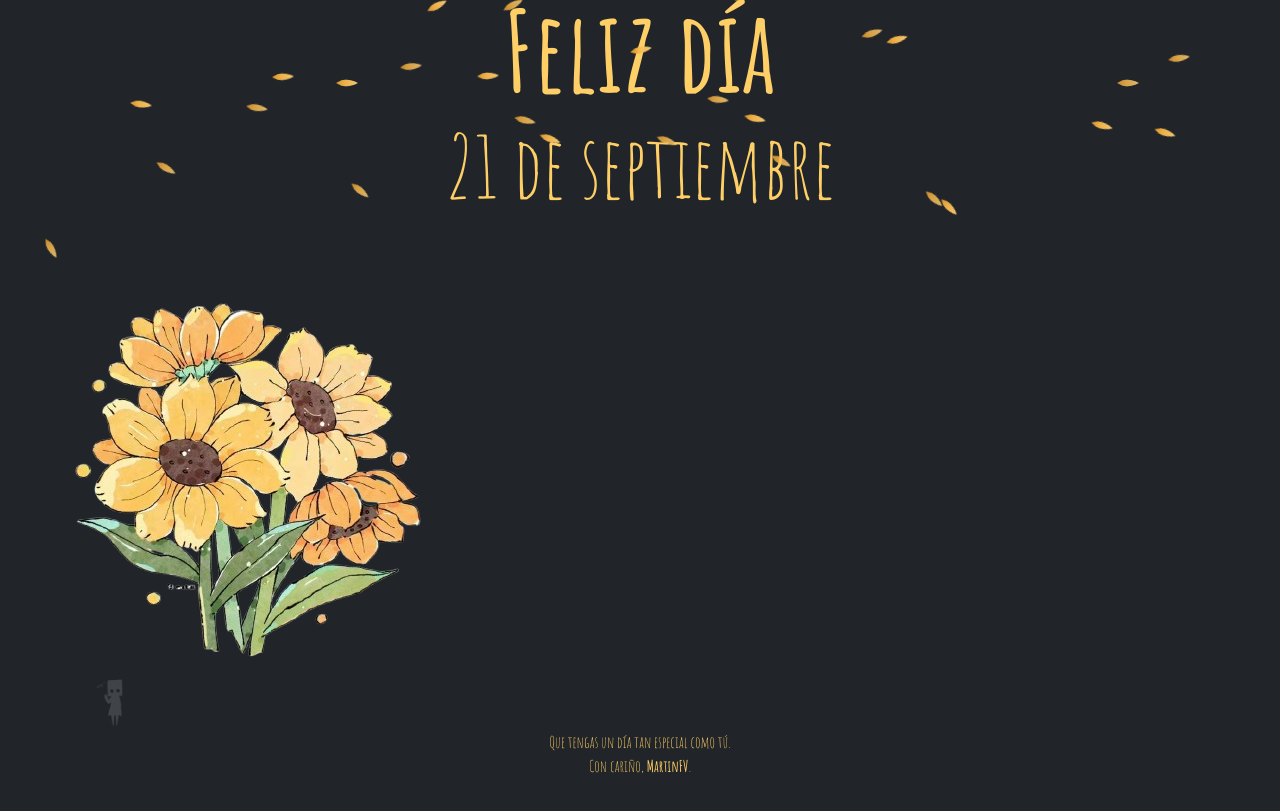
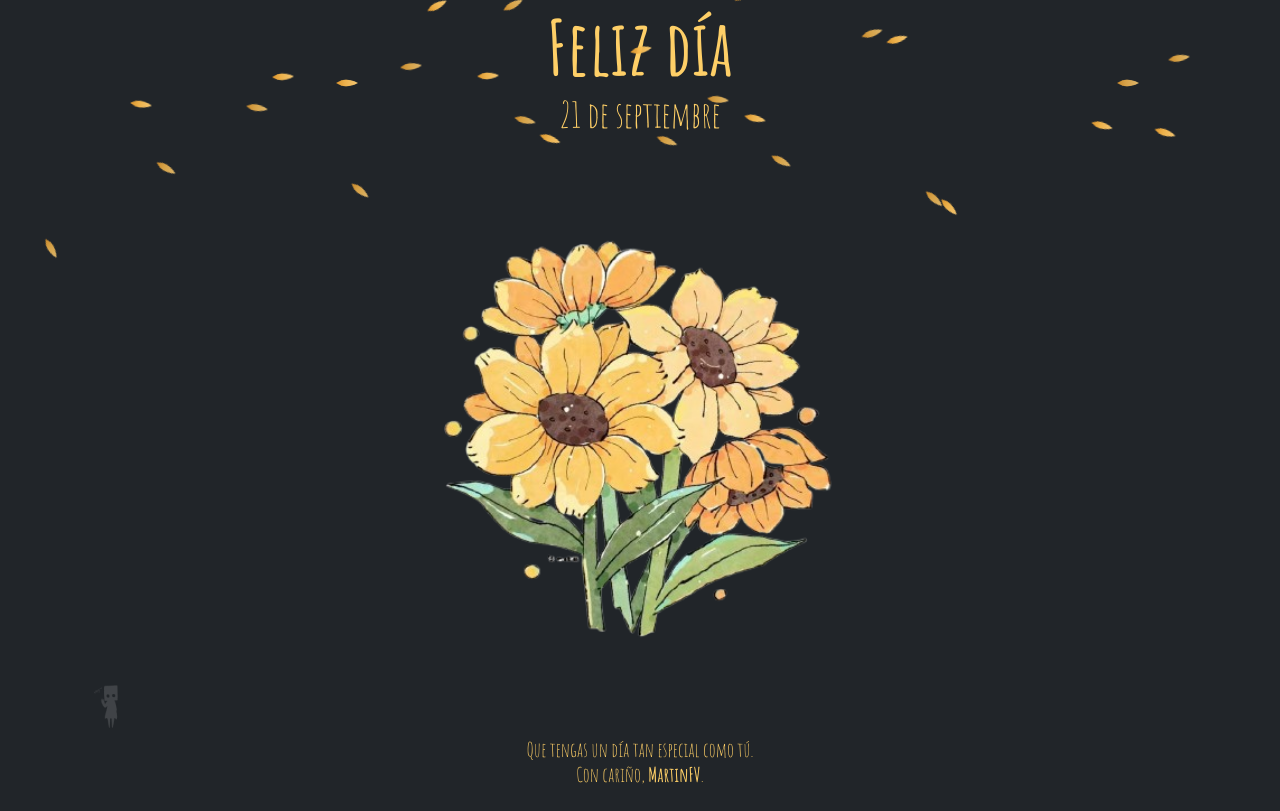
Before and after one commit to MartinFV-001/FlorA, a plain HTML site: page index.html in a window 1280 px wide. Drawn offline with nearby package versions, Linux system fonts and the light colour scheme.

Commit message:
Update styles.css
Modificaciones para el escalado en celular de las letras

```diff
--- a/styles.css
+++ b/styles.css
@@ -1,4 +1,4 @@
-/* Fuente solicitada */
+/* ====== Fuente solicitada ====== */
 .amatic-sc-regular {
   font-family: "Amatic SC", sans-serif;
   font-weight: 400;
@@ -10,76 +10,85 @@
   font-style: normal;
 }
 
-/* Color de texto */
-:root { --accent: rgb(254, 207, 103); }
+/* ====== Colores y layout base ====== */
+:root {
+  --accent: rgb(254, 207, 103);
+  /* Espaciado compacto entre bloques (header-main-footer) */
+  --gap-v: clamp(6px, 1.4vmin, 14px);
+}
+
+html, body { height: 100%; }
+body.bg-dark { background: #000; }
 .text-accent, .text-accent * { color: var(--accent); }
 
-body.bg-dark { background: #000; }
-
-/* Título y subtítulo */
-h1 {
-  line-height: .9;
-  letter-spacing: .5px;
-  font-size: 5rem;     /* grande en desktop */
+/* Página en columna con espacios MUY ajustados */
+.page {
+  min-height: 100svh;
+  display: flex;
+  flex-direction: column;
+  align-items: center;
+  justify-content: flex-start;
+  gap: var(--gap-v);
+  padding-block: clamp(8px, 1.6vmin, 18px);
+  padding-inline: clamp(10px, 3vmin, 28px);
 }
 
-header p {
-  font-size: 2.5rem;   /* subtítulo grande en desktop */
+/* ====== Título y subtítulo responsivos ====== */
+h1 {
+  line-height: .92;
+  letter-spacing: .5px;
+  /* Escala fluida: mínimo 32px, ideal con viewport, máximo 76px */
+  font-size: clamp(2rem, 6.2vw, 4.75rem);
+  margin: 0;
+}
+.sub {
+  /* 18px → 36px aprox. según viewport */
+  font-size: clamp(1.125rem, 2.8vw, 2.25rem);
+  margin-top: clamp(2px, .6vmin, 6px);
 }
 
-/* Imagen principal */
+/* ====== Imagen principal ====== */
+.content-center {
+  display: flex;
+  align-items: center;
+  justify-content: center;
+  /* separaciones arriba/abajo muy cortas */
+  margin-block: calc(var(--gap-v) * 0.6);
+}
+
 .hero-flowers {
-  max-width: min(92vw, 560px);
+  /* Ancho fluido y limitado */
+  width: clamp(220px, 62vw, 560px);
   height: auto;
   z-index: 3;
 }
 
-/* MONO en el fondo, pequeño y sutil */
+/* ====== Footer compacto ====== */
+footer {
+  font-size: clamp(0.95rem, 2.3vw, 1.25rem);
+  line-height: 1.25;
+  margin-bottom: clamp(6px, 1.4vmin, 12px);
+}
+
+/* ====== MONO en el fondo, pequeño y sutil ====== */
 .mono-bg {
   position: fixed;
   left: 5vw;
   bottom: 6vh;
-  width: clamp(100px, 10vw, 90px);
-  opacity: 0.14;        /* sutil */
+  width: clamp(64px, 9vw, 92px);
+  opacity: 0.14;
   user-select: none;
-  pointer-events: none; /* no bloquea clics */
-  z-index: 1;           /* detrás de pétalos y contenido */
+  pointer-events: none;
+  z-index: 0; /* por detrás de pétalos y contenido */
   filter: brightness(1) contrast(1.05);
 }
 
-/* Preferencias de usuario: reducir movimiento */
+/* ====== Accesibilidad: reducir movimiento ====== */
 @media (prefers-reduced-motion: reduce) {
   .petal-field .petal { animation: none !important; }
 }
 
-/* Centrado absoluto en pantallas pequeñas */
-/* Asegura altura usable y scroll en móvil */
-html, body { height: 100%; }
-
-/* Usar la “small viewport unit” para iOS/Android */
-@media (max-width: 768px) {
-  body {
-    display: flex;
-    flex-direction: column;
-    min-height: 100svh;   /* evita recortes por barras del navegador */
-  }
-  main {
-    flex: 1;              /* ocupa el espacio libre */
-    display: flex;
-    justify-content: center;
-    align-items: center;  /* centra flores vertical y horizontal */
-  }
+/* ====== Ajustes finos para móviles muy estrechos ====== */
+@media (max-width: 360px) {
+  .hero-flowers { width: clamp(200px, 70vw, 520px); }
 }
-
-/* La animación no debe generar scrollbars */
-.petal-field { overflow: hidden; }
-
-
-  /* Ajuste de títulos en móvil */
-  h1 {
-    font-size: 7rem; /* un poco más chico en móvil */
-  }
-  header p {
-    font-size: 5.4rem;
-  }
-}
```
